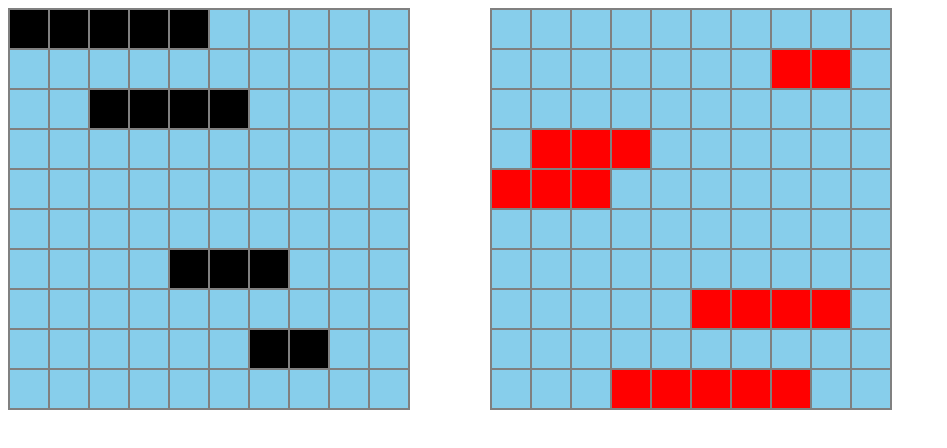
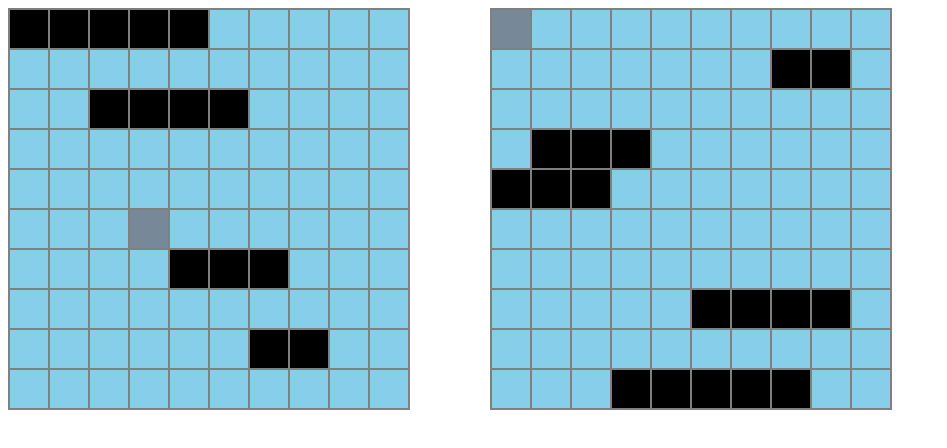
Before and after one commit to molnar-david/odin-battleship, a website built with webpack: page src/template.html in a window 1280 px wide. Both pictures are taken after a click on the element 511 px from the left and 29 px from the top of the page. Shown: the whole page, without its empty margins (0-947 px from the left). Built offline with nearby package versions, Linux system fonts and the light colour scheme.

Commit message:
Add attack rendering, randomly shooting AI

```diff
--- /dev/null
+++ b/src/AI.js
@@ -0,0 +1,11 @@
+const validGameboardSquares = [...Array(100).keys()];
+
+function computerTurn(player) {
+    const randomValidGameboardSquare = validGameboardSquares.splice(Math.floor(Math.random() * validGameboardSquares.length), 1)
+    const x = Math.floor(randomValidGameboardSquare / 10);
+    const y = randomValidGameboardSquare % 10;
+    player.gameboard.receiveAttack(x, y);
+    return [x, y];
+}
+
+module.exports = computerTurn;
--- a/src/dom.js
+++ b/src/dom.js
@@ -1,48 +1,52 @@
+const computerTurn = require('./AI');
+
+function renderAttack(gameboardDiv, x, y) {
+    const gameboardSquareDivs = Array.from(gameboardDiv.getElementsByClassName('gameboard-square'));
+    gameboardSquareDivs[x*10+y].classList.add('hit');
+}
+
 function initGameboards(player, computer) {
-    const playerGameboard = document.getElementById('player-gameboard');
+    const playerGameboardDiv = document.getElementById('player-gameboard');
     for (let i = 0; i < 10; i++) {
         for (let j = 0; j < 10; j++) {
-            const gameboardSquare = document.createElement('div');
-            gameboardSquare.classList.add('gameboard-square');
-            playerGameboard.appendChild(gameboardSquare);
+            const gameboardSquareDiv = document.createElement('div');
+            gameboardSquareDiv.classList.add('gameboard-square');
+            playerGameboardDiv.appendChild(gameboardSquareDiv);
         }
     }
 
-    const computerGameboard = document.getElementById('computer-gameboard');
+    const computerGameboardDiv = document.getElementById('computer-gameboard');
     for (let i = 0; i < 10; i++) {
         for (let j = 0; j < 10; j++) {
-            const gameboardSquare = document.createElement('div');
-            gameboardSquare.classList.add('gameboard-square');
-            gameboardSquare.addEventListener('click', (event) => {
+            const gameboardSquareDiv = document.createElement('div');
+            gameboardSquareDiv.classList.add('gameboard-square');
+            gameboardSquareDiv.addEventListener('click', (event) => {
                 computer.gameboard.receiveAttack(i, j);
-                if (typeof computer.gameboard.board[i][j] === 'object') {
-                    console.log(`hits: ${computer.gameboard.board[i][j].hits}`)
-                } else {
-                    console.log('miss');
-                }
+                renderAttack(computerGameboardDiv, i, j);
+                renderAttack(playerGameboardDiv, ...computerTurn(player));
             }, { once: true });
-            computerGameboard.appendChild(gameboardSquare);
+            computerGameboardDiv.appendChild(gameboardSquareDiv);
         }
     }
 }
 
 function renderGameboards(player, computer) {
-    const playerGameboard = document.getElementById('player-gameboard');
-    const playerGameboardSquares = Array.from(playerGameboard.getElementsByClassName('gameboard-square'));
+    const playerGameboardDiv = document.getElementById('player-gameboard');
+    const playerGameboardSquareDivs = Array.from(playerGameboardDiv.getElementsByClassName('gameboard-square'));
     for (let i = 0; i < 10; i++) {
         for (let j = 0; j < 10; j++) {
             if (typeof player.gameboard.board[i][j] === 'object') {
-                playerGameboardSquares[i*10+j].classList.add('ship');
+                playerGameboardSquareDivs[i*10+j].classList.add('ship');
             }
         }
     }
 
-    const computerGameboard = document.getElementById('computer-gameboard');
-    const computerGameboardSquares = Array.from(computerGameboard.getElementsByClassName('gameboard-square'));
+    const computerGameboardDiv = document.getElementById('computer-gameboard');
+    const computerGameboardSquareDivs = Array.from(computerGameboardDiv.getElementsByClassName('gameboard-square'));
     for (let i = 0; i < 10; i++) {
         for (let j = 0; j < 10; j++) {
             if (typeof computer.gameboard.board[i][j] === 'object') {
-                computerGameboardSquares[i*10+j].classList.add('ship');
+                computerGameboardSquareDivs[i*10+j].classList.add('ship');
             }
         }
     }
--- a/src/styles/styles.css
+++ b/src/styles/styles.css
@@ -20,14 +20,26 @@
     border: 1px solid grey;
 }
 
+.gameboard-square.hit {
+    background-color: lightslategrey;
+}
+
 #player-gameboard > .ship {
     background-color: black;
 }
 
-#computer-gameboard > .ship {
+#player-gameboard > .ship.hit {
     background-color: red;
 }
 
-#computer-gameboard > .gameboard-square:hover {
+#computer-gameboard > .ship {
+    background-color: black;
+}
+
+#computer-gameboard > .ship.hit {
+    background-color: red;
+}
+
+#computer-gameboard > .gameboard-square:hover:not(.hit) {
     background-color: lightcoral;
 }
```
